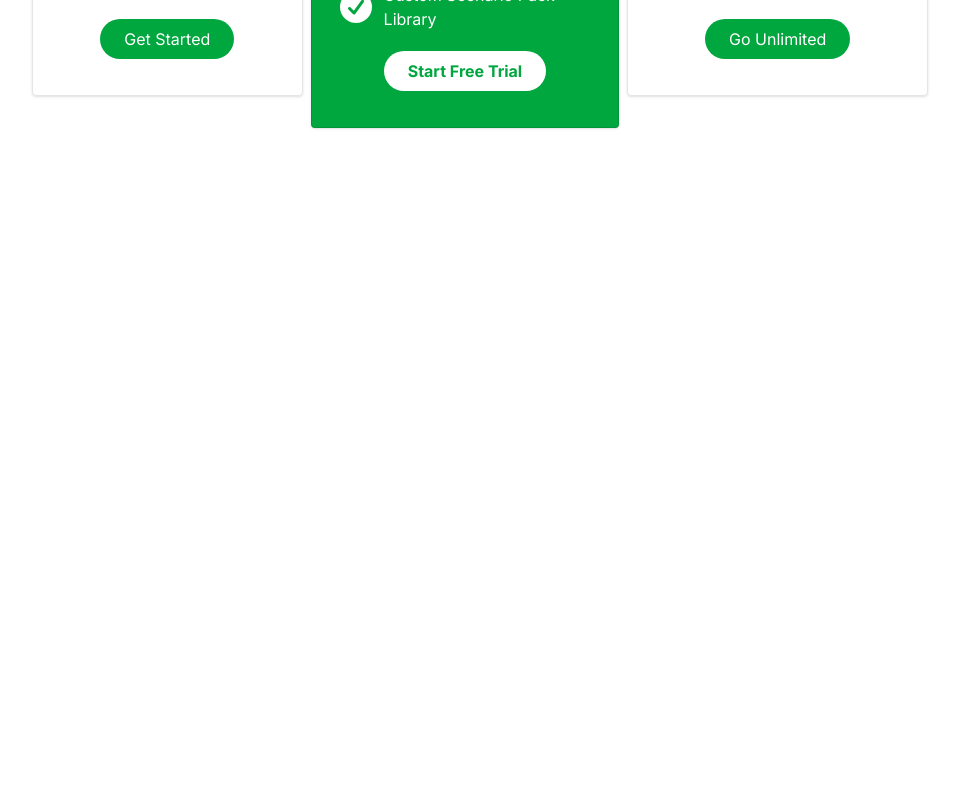
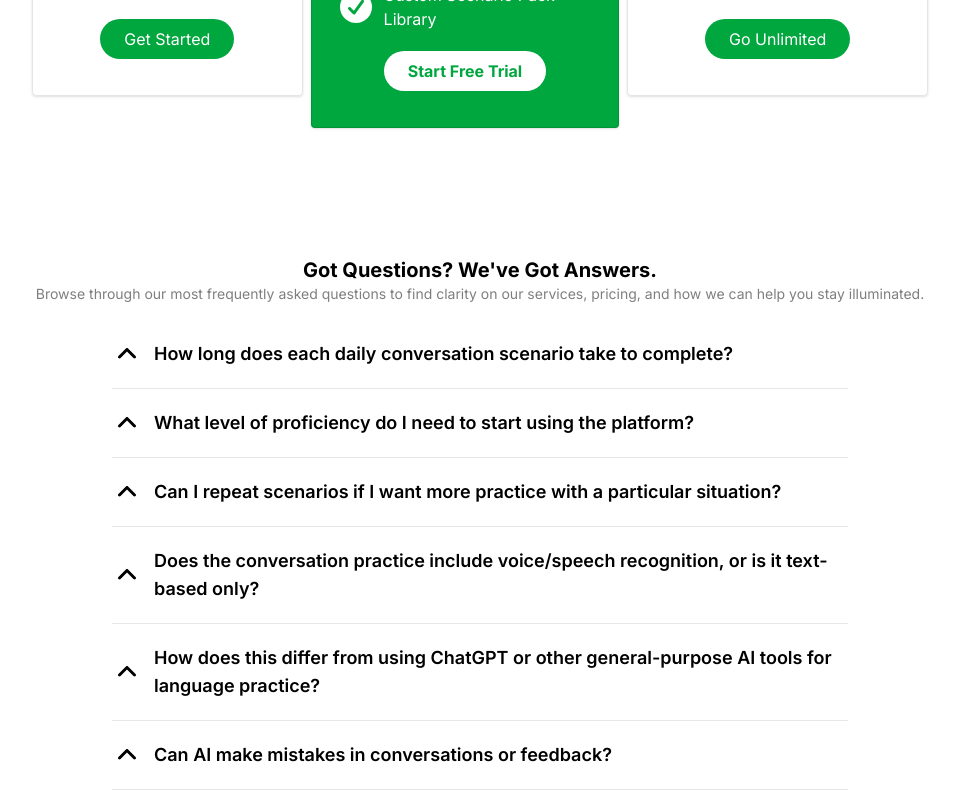
Before and after one commit to eben-vranken/daily-kana, an Angular app: page / in a window 1280 px wide. Shown: the part 1686-2486 px from the top of the page, without its empty margins (160-1119 px from the left). Before the commit the page ends 1878 px from the top, so only its background shows below. Built offline with nearby package versions, Linux system fonts and the light colour scheme; no server answers.

Commit message:
Created FAQ

```diff
--- /dev/null
+++ b/src/app/components/faq/faq-item.html
@@ -0,0 +1,13 @@
+<section class="w-full border-b border-gray-200 overflow-hidden">
+    <button (click)="toggle()" class="flex w-full items-center gap-3 py-5 text-left focus:outline-none group" [attr.aria-expanded]="isOpen()">
+        <fa-icon [icon]="icon" size='xl' [class]="iconClass()" class="flex-shrink-0" />
+        <span class="text-lg font-semibold flex-1 min-w-0">
+            {{ question() }}
+        </span>
+    </button>
+    @if (isOpen()) {
+    <section class="pl-10 pb-5 pr-4 text-gray-600 leading-relaxed animate-in fade-in slide-in-from-top-1 duration-200">
+        {{ answer() }}
+    </section>
+    }
+</section>
--- /dev/null
+++ b/src/app/components/faq/faq-item.ts
@@ -0,0 +1,27 @@
+import { Component, input, signal, computed } from '@angular/core';
+import { FontAwesomeModule } from '@fortawesome/angular-fontawesome';
+import { faAngleUp, faCaretRight, faCaretUp, IconDefinition } from '@fortawesome/free-solid-svg-icons';
+
+@Component({
+    selector: 'faq-item',
+    standalone: true,
+    imports: [FontAwesomeModule],
+    templateUrl: './faq-item.html'
+})
+export class FaqItemComponent {
+    question = input.required<string>();
+    answer = input.required<string>();
+
+    isOpen = signal(false);
+
+    icon: IconDefinition = faAngleUp;
+    iconSize: any = 'lg';
+
+    iconClass = computed(() =>
+        `text-black-600 transition-transform duration-200 ${this.isOpen() ? 'rotate-180' : 'rotate-0'}`
+    );
+
+    toggle(): void {
+        this.isOpen.update(val => !val);
+    }
+}
--- a/src/app/components/landing-page/landingpage.html
+++ b/src/app/components/landing-page/landingpage.html
@@ -15,8 +15,7 @@
 
             <!-- CTA -->
             <section class="flex md:flex-row flex-col items-center gap-x-2 gap-y-2">
-                <a routerLink="/signup"
-                    class="px-3 py-1 bg-green-600 rounded text-white font-bold hover:brightness-90 cursor-pointer">Sign
+                <a routerLink="/signup" class="px-3 py-1 bg-green-600 rounded text-white font-bold hover:brightness-90 cursor-pointer">Sign
                     Up</a>
                 <span class="opacity-50">No credit card required. Setup in 2 minutes.</span>
             </section>
@@ -37,68 +36,32 @@
 
         <!-- Feature Cards - Mobile Carousel -->
         <app-carousel class="sm:hidden w-full" [itemCount]="6">
-            <app-feature class="w-full shrink-0 px-4" [icon]="faMasksTheater" iconSize="2xl"
-                iconClass="text-pink-500 bg-pink-500/25 p-1 rounded aspect-square w-min flex items-center justify-center"
-                title="Daily Scenarios"
-                description="Roleplay new, culturally grounded situations every single day."></app-feature>
+            <app-feature class="w-full shrink-0 px-4" [icon]="faMasksTheater" iconSize="2xl" iconClass="text-pink-500 bg-pink-500/25 p-1 rounded aspect-square w-min flex items-center justify-center" title="Daily Scenarios" description="Roleplay new, culturally grounded situations every single day."></app-feature>
 
-            <app-feature class="w-full shrink-0 px-4" [icon]="faComments" iconSize="2xl"
-                iconClass="text-blue-500 bg-blue-500/25 p-1 rounded aspect-square w-min flex items-center justify-center"
-                title="Adaptive AI"
-                description="Engage in fluid, back-and-forth dialogue with context-aware characters."></app-feature>
+            <app-feature class="w-full shrink-0 px-4" [icon]="faComments" iconSize="2xl" iconClass="text-blue-500 bg-blue-500/25 p-1 rounded aspect-square w-min flex items-center justify-center" title="Adaptive AI" description="Engage in fluid, back-and-forth dialogue with context-aware characters."></app-feature>
 
-            <app-feature class="w-full shrink-0 px-4" [icon]="faChartPie" iconSize="2xl"
-                iconClass="text-indigo-500 bg-indigo-500/25 p-1 rounded aspect-square w-min flex items-center justify-center"
-                title="Precision Feedback"
-                description="Get an instant breakdown of your grammar and phrasing after every talk."></app-feature>
+            <app-feature class="w-full shrink-0 px-4" [icon]="faChartPie" iconSize="2xl" iconClass="text-indigo-500 bg-indigo-500/25 p-1 rounded aspect-square w-min flex items-center justify-center" title="Precision Feedback" description="Get an instant breakdown of your grammar and phrasing after every talk."></app-feature>
 
-            <app-feature class="w-full shrink-0 px-4" [icon]="faBrain" iconSize="2xl"
-                iconClass="text-amber-500 bg-amber-500/25 p-1 rounded aspect-square w-min flex items-center justify-center"
-                title="Pattern Tracking"
-                description="Identify and fix recurring mistakes that hold your fluency back."></app-feature>
+            <app-feature class="w-full shrink-0 px-4" [icon]="faBrain" iconSize="2xl" iconClass="text-amber-500 bg-amber-500/25 p-1 rounded aspect-square w-min flex items-center justify-center" title="Pattern Tracking" description="Identify and fix recurring mistakes that hold your fluency back."></app-feature>
 
-            <app-feature class="w-full shrink-0 px-4" [icon]="faUserTie" iconSize="2xl"
-                iconClass="text-emerald-500 bg-emerald-500/25 p-1 rounded aspect-square w-min flex items-center justify-center"
-                title="Social Registers"
-                description="Practice switching between casual slang and formal professional etiquette."></app-feature>
+            <app-feature class="w-full shrink-0 px-4" [icon]="faUserTie" iconSize="2xl" iconClass="text-emerald-500 bg-emerald-500/25 p-1 rounded aspect-square w-min flex items-center justify-center" title="Social Registers" description="Practice switching between casual slang and formal professional etiquette."></app-feature>
 
-            <app-feature class="w-full shrink-0 px-4" [icon]="faBolt" iconSize="2xl"
-                iconClass="text-violet-500 bg-violet-500/25 p-1 rounded aspect-square w-min flex items-center justify-center"
-                title="On-Demand Pressure"
-                description="Get the intensity of a private tutor without the scheduling or cost."></app-feature>
+            <app-feature class="w-full shrink-0 px-4" [icon]="faBolt" iconSize="2xl" iconClass="text-violet-500 bg-violet-500/25 p-1 rounded aspect-square w-min flex items-center justify-center" title="On-Demand Pressure" description="Get the intensity of a private tutor without the scheduling or cost."></app-feature>
         </app-carousel>
 
         <!-- Feature Cards - Tablet/Desktop Grid -->
         <section class="hidden sm:grid sm:grid-cols-2 lg:grid-cols-3 gap-2">
-            <app-feature [icon]="faMasksTheater" iconSize="2xl"
-                iconClass="text-pink-500 bg-pink-500/25 p-1 rounded aspect-square w-min flex items-center justify-center"
-                title="Daily Scenarios"
-                description="Roleplay new, culturally grounded situations every single day."></app-feature>
+            <app-feature [icon]="faMasksTheater" iconSize="2xl" iconClass="text-pink-500 bg-pink-500/25 p-1 rounded aspect-square w-min flex items-center justify-center" title="Daily Scenarios" description="Roleplay new, culturally grounded situations every single day."></app-feature>
 
-            <app-feature [icon]="faComments" iconSize="2xl"
-                iconClass="text-blue-500 bg-blue-500/25 p-1 rounded aspect-square w-min flex items-center justify-center"
-                title="Adaptive AI"
-                description="Engage in fluid, back-and-forth dialogue with context-aware characters."></app-feature>
+            <app-feature [icon]="faComments" iconSize="2xl" iconClass="text-blue-500 bg-blue-500/25 p-1 rounded aspect-square w-min flex items-center justify-center" title="Adaptive AI" description="Engage in fluid, back-and-forth dialogue with context-aware characters."></app-feature>
 
-            <app-feature [icon]="faChartPie" iconSize="2xl"
-                iconClass="text-indigo-500 bg-indigo-500/25 p-1 rounded aspect-square w-min flex items-center justify-center"
-                title="Precision Feedback"
-                description="Get an instant breakdown of your grammar and phrasing after every talk."></app-feature>
+            <app-feature [icon]="faChartPie" iconSize="2xl" iconClass="text-indigo-500 bg-indigo-500/25 p-1 rounded aspect-square w-min flex items-center justify-center" title="Precision Feedback" description="Get an instant breakdown of your grammar and phrasing after every talk."></app-feature>
 
-            <app-feature [icon]="faBrain" iconSize="2xl"
-                iconClass="text-amber-500 bg-amber-500/25 p-1 rounded aspect-square w-min flex items-center justify-center"
-                title="Pattern Tracking"
-                description="Identify and fix recurring mistakes that hold your fluency back."></app-feature>
+            <app-feature [icon]="faBrain" iconSize="2xl" iconClass="text-amber-500 bg-amber-500/25 p-1 rounded aspect-square w-min flex items-center justify-center" title="Pattern Tracking" description="Identify and fix recurring mistakes that hold your fluency back."></app-feature>
 
-            <app-feature [icon]="faUserTie" iconSize="2xl"
-                iconClass="text-emerald-500 bg-emerald-500/25 p-1 rounded aspect-square w-min flex items-center justify-center"
-                title="Social Registers"
-                description="Practice switching between casual slang and formal professional etiquette."></app-feature>
+            <app-feature [icon]="faUserTie" iconSize="2xl" iconClass="text-emerald-500 bg-emerald-500/25 p-1 rounded aspect-square w-min flex items-center justify-center" title="Social Registers" description="Practice switching between casual slang and formal professional etiquette."></app-feature>
 
-            <app-feature [icon]="faBolt" iconSize="2xl"
-                iconClass="text-violet-500 bg-violet-500/25 p-1 rounded aspect-square w-min flex items-center justify-center"
-                title="On-Demand Pressure"
-                description="Get the intensity of a private tutor without the scheduling or cost."></app-feature>
+            <app-feature [icon]="faBolt" iconSize="2xl" iconClass="text-violet-500 bg-violet-500/25 p-1 rounded aspect-square w-min flex items-center justify-center" title="On-Demand Pressure" description="Get the intensity of a private tutor without the scheduling or cost."></app-feature>
         </section>
     </section>
 
@@ -111,32 +74,40 @@
 
         <!-- Price Cards - Mobile Carousel -->
         <app-carousel class="sm:hidden w-full" [itemCount]="3">
-            <app-price-card class="w-full shrink-0 px-4" [title]="'Starter'" [subheading]="'For casual daily practice.'" [price]="'$0'"
-                [features]="['1 Daily Scenario', 'Standard AI Characters', 'Basic Grammar Flags', 'Community Discord Access', 'Progress Streaks']"
-                [ctaText]="'Get Started'" [ctaLink]="'/signup'"></app-price-card>
+            <app-price-card class="w-full shrink-0 px-4" [title]="'Starter'" [subheading]="'For casual daily practice.'" [price]="'$0'" [features]="['1 Daily Scenario', 'Standard AI Characters', 'Basic Grammar Flags', 'Community Discord Access', 'Progress Streaks']" [ctaText]="'Get Started'" [ctaLink]="'/signup'"></app-price-card>
 
-            <app-price-card class="w-full shrink-0 px-4" [title]="'Pro'" [subheading]="'For serious language growth.'" [price]="'$15 /mo'"
-                [features]="['Unlimited Daily Scenarios', 'Access to All High-Register Roles', 'Deep Linguistic Analysis Layer', 'Historical Error Pattern Tracking', 'Custom Scenario Pack Library']"
-                [ctaText]="'Start Free Trial'" [ctaLink]="'/signup'" [highlight]="true"></app-price-card>
+            <app-price-card class="w-full shrink-0 px-4" [title]="'Pro'" [subheading]="'For serious language growth.'" [price]="'$15 /mo'" [features]="['Unlimited Daily Scenarios', 'Access to All High-Register Roles', 'Deep Linguistic Analysis Layer', 'Historical Error Pattern Tracking', 'Custom Scenario Pack Library']" [ctaText]="'Start Free Trial'" [ctaLink]="'/signup'" [highlight]="true"></app-price-card>
 
-            <app-price-card class="w-full shrink-0 px-4" [title]="'Immersion'" [subheading]="'For rapid relocation prep.'" [price]="'$39 /mo'"
-                [features]="['Everything in Pro', 'Priority Scenario Requests', 'Early Access to New Languages', 'Dedicated Support Channel', 'Go Unlimited']"
-                [ctaText]="'Go Unlimited'" [ctaLink]="'/signup'"></app-price-card>
+            <app-price-card class="w-full shrink-0 px-4" [title]="'Immersion'" [subheading]="'For rapid relocation prep.'" [price]="'$39 /mo'" [features]="['Everything in Pro', 'Priority Scenario Requests', 'Early Access to New Languages', 'Dedicated Support Channel', 'Go Unlimited']" [ctaText]="'Go Unlimited'" [ctaLink]="'/signup'"></app-price-card>
         </app-carousel>
 
         <!-- Price Cards - Tablet/Desktop -->
         <section class="hidden sm:flex sm:flex-col lg:flex-row gap-2 w-full max-w-4xl">
-            <app-price-card [title]="'Starter'" [subheading]="'For casual daily practice.'" [price]="'$0'"
-                [features]="['1 Daily Scenario', 'Standard AI Characters', 'Basic Grammar Flags', 'Community Discord Access', 'Progress Streaks']"
-                [ctaText]="'Get Started'" [ctaLink]="'/signup'"></app-price-card>
+            <app-price-card [title]="'Starter'" [subheading]="'For casual daily practice.'" [price]="'$0'" [features]="['1 Daily Scenario', 'Standard AI Characters', 'Basic Grammar Flags', 'Community Discord Access', 'Progress Streaks']" [ctaText]="'Get Started'" [ctaLink]="'/signup'"></app-price-card>
 
-            <app-price-card [title]="'Pro'" [subheading]="'For serious language growth.'" [price]="'$15 /mo'"
-                [features]="['Unlimited Daily Scenarios', 'Access to All High-Register Roles', 'Deep Linguistic Analysis Layer', 'Historical Error Pattern Tracking', 'Custom Scenario Pack Library']"
-                [ctaText]="'Start Free Trial'" [ctaLink]="'/signup'" [highlight]="true"></app-price-card>
+            <app-price-card [title]="'Pro'" [subheading]="'For serious language growth.'" [price]="'$15 /mo'" [features]="['Unlimited Daily Scenarios', 'Access to All High-Register Roles', 'Deep Linguistic Analysis Layer', 'Historical Error Pattern Tracking', 'Custom Scenario Pack Library']" [ctaText]="'Start Free Trial'" [ctaLink]="'/signup'" [highlight]="true"></app-price-card>
 
-            <app-price-card [title]="'Immersion'" [subheading]="'For rapid relocation prep.'" [price]="'$39 /mo'"
-                [features]="['Everything in Pro', 'Priority Scenario Requests', 'Early Access to New Languages', 'Dedicated Support Channel', 'Go Unlimited']"
-                [ctaText]="'Go Unlimited'" [ctaLink]="'/signup'"></app-price-card>
+            <app-price-card [title]="'Immersion'" [subheading]="'For rapid relocation prep.'" [price]="'$39 /mo'" [features]="['Everything in Pro', 'Priority Scenario Requests', 'Early Access to New Languages', 'Dedicated Support Channel', 'Go Unlimited']" [ctaText]="'Go Unlimited'" [ctaLink]="'/signup'"></app-price-card>
+        </section>
+    </section>
+
+    <!-- FAQ -->
+    <section id="FAQ" class="flex flex-col items-center py-16">
+        <h1 class="font-bold text-xl text-center">Got Questions? We've Got Answers.</h1>
+        <span class="opacity-50 text-sm mb-4 text-center px-2">Browse through our most frequently asked questions to find clarity on our services, pricing, and how we can help you stay illuminated.</span>
+
+        <section class="w-full max-w-3xl px-4">
+            <faq-item question="How long does each daily conversation scenario take to complete?" answer="Most scenarios take 10-15 minutes to complete, including the conversation itself and the AI feedback review. Some complex scenarios like business negotiations or medical consultations may run closer to 20 minutes. You can pause and return to a scenario anytime if you need to step away." />
+
+            <faq-item question="What level of proficiency do I need to start using the platform?" answer="The platform works best for learners at A2 (upper beginner) level and above. You should be able to form basic sentences and understand simple responses. Complete beginners may find the conversational format overwhelming, but we offer a guided mode with sentence starters and vocabulary hints for those still building foundational skills." />
+
+            <faq-item question="Can I repeat scenarios if I want more practice with a particular situation?" answer="Yes, absolutely. You can replay any scenario as many times as you want. The AI will vary its responses each time to keep the conversation fresh, so you won't just be memorizing one correct path. Many users repeat challenging scenarios like job interviews or apartment viewings multiple times until they feel confident." />
+
+            <faq-item question="Does the conversation practice include voice/speech recognition, or is it text-based only?" answer="The platform is currently text-based only. While this means you won't practice pronunciation, it allows you to focus entirely on constructing natural sentences and choosing appropriate vocabulary without the added pressure of speaking aloud. Voice features are planned for future releases." />
+
+            <faq-item question="How does this differ from using ChatGPT or other general-purpose AI tools for language practice?" answer="General AI tools aren't designed for language learning. They'll often accommodate your mistakes rather than correct them, won't track your patterns over time, and lack the structured scenarios and cultural context our platform provides. Our feedback AI is specifically trained to identify language errors and explain why something sounds unnatural, while ChatGPT is optimized to understand you despite errors, not help you improve." />
+
+            <faq-item question="Can AI make mistakes in conversations or feedback?" answer="Yes. AI can occasionally generate unnatural phrasing, make cultural missteps, or miss subtle errors in your responses. While we've designed the system to be reliable, it's not perfect and shouldn't replace human instruction entirely. Think of it as a supplementary practice tool, not a definitive authority. We encourage users to cross-reference important corrections with native speakers or teachers when possible." />
         </section>
     </section>
 </main>
--- a/src/app/components/landing-page/landingpage.ts
+++ b/src/app/components/landing-page/landingpage.ts
@@ -13,11 +13,12 @@ import {
   faBolt,
   faCheckCircle,
 } from '@fortawesome/free-solid-svg-icons';
+import { FaqItemComponent } from "../faq/faq-item";
 
 @Component({
   selector: 'landing-page',
   templateUrl: './landingpage.html',
-  imports: [RouterLink, FeatureCardComponent, PriceCardComponent, CarouselComponent],
+  imports: [RouterLink, FeatureCardComponent, PriceCardComponent, CarouselComponent, FaqItemComponent],
 })
 export class LandingPage {
   faMasksTheater = faMasksTheater;
```
